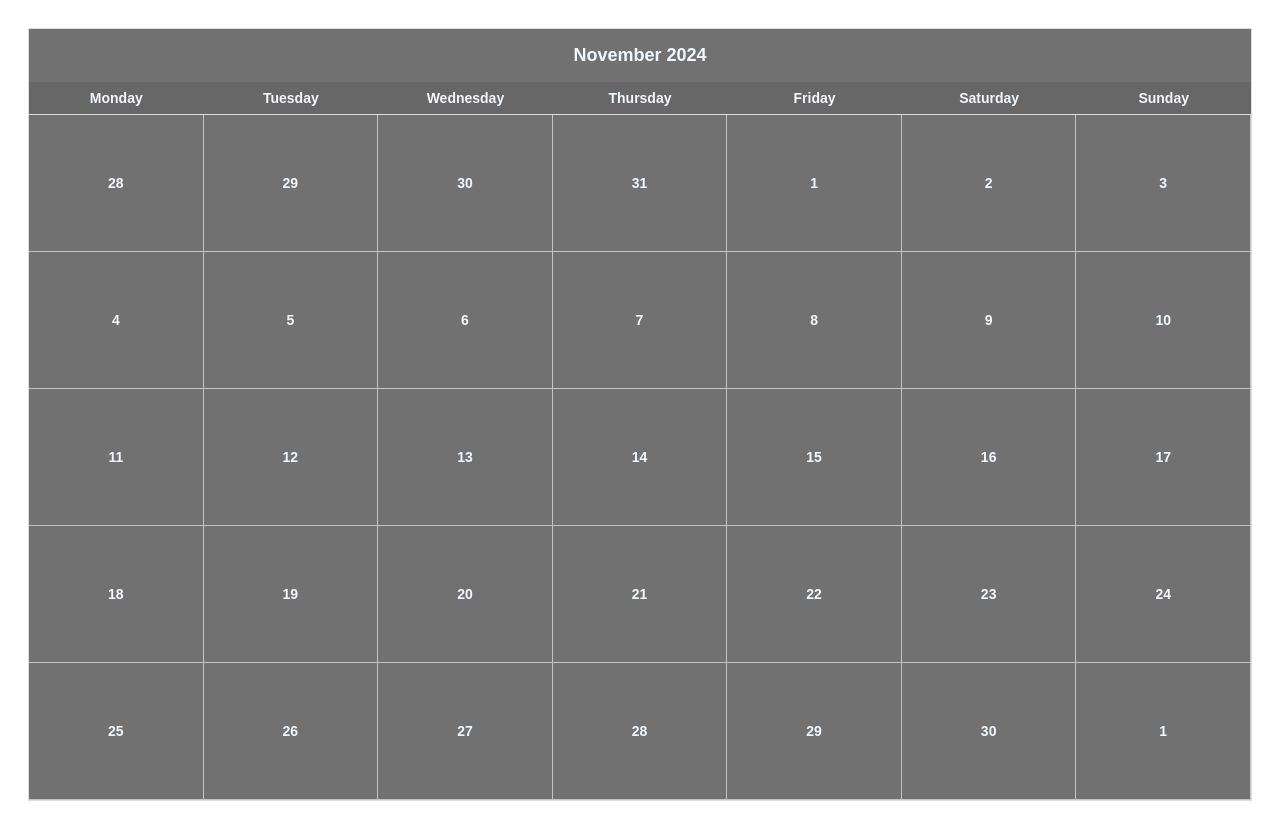
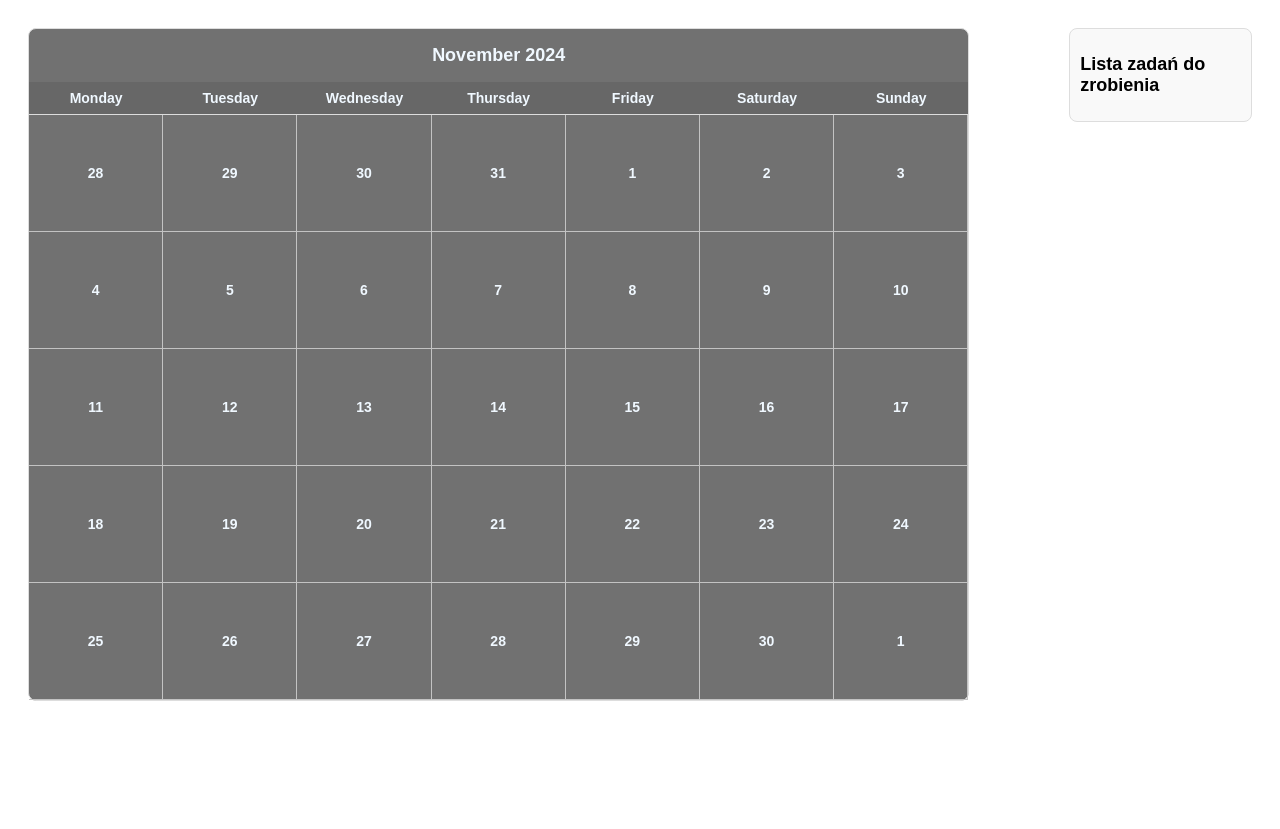
Before and after one commit to CzaroAmaro/to-do-calendar-angular, an Angular app: page / in a window 1280 px wide. After the commit the page ends 800 px from the top, so only its background shows below. Built offline with nearby package versions, Linux system fonts and the light colour scheme.

Commit message:
css list

```diff
--- a/src/app/calendar/calendar.component.css
+++ b/src/app/calendar/calendar.component.css
@@ -7,9 +7,10 @@
 .calendar {
   background-color: #717171;
   border: 1px solid #ddd;
-  width: 1400px;
+  width: 1100px;
   color: aliceblue;
   font-weight: bold;
+  border-radius: 8px;
 }
 
 .calendar-header {
@@ -38,7 +39,7 @@
 }
 
 .calendar-table-cell {
-  padding: 60px;
+  padding: 50px;
   border-bottom: 1px solid #c3c3c3;
   border-right: 1px solid #c3c3c3;
   font-size: 14px;
--- a/src/app/task-list/task-list.component.css
+++ b/src/app/task-list/task-list.component.css
@@ -0,0 +1,44 @@
+.task-list {
+  margin-left: 100px;
+  padding: 10px;
+  max-width: 600px;
+  background-color: #f9f9f9;
+  border: 1px solid #ddd;
+  border-radius: 8px;
+}
+
+h2{
+  font-size: 18px;
+}
+
+.task-list div {
+  display: flex;
+  justify-content: space-between;
+  align-items: center;
+  padding: 10px;
+  margin-bottom: 5px;
+  border-bottom: 1px solid #eee;
+}
+
+.task-list p {
+  margin: 0;
+  font-size: 16px;
+  color: #333;
+}
+
+/* Style for the "Remove" button */
+.task-list button {
+  padding: 5px 10px;
+  margin-left: 5px;
+  font-size: 14px;
+  color: #fff;
+  background-color: #dc3545;
+  border: none;
+  border-radius: 4px;
+  cursor: pointer;
+}
+
+/* Hover effect for the "Remove" button */
+.task-list button:hover {
+  background-color: #c82333;
+}
--- a/src/app/task-list/task-list.component.html
+++ b/src/app/task-list/task-list.component.html
@@ -1,4 +1,6 @@
+
 <div class="task-list">
+  <h2>Lista zadań do zrobienia</h2>
   <div *ngFor="let task of tasks; let i = index">
     <p>{{ task.date | date:'shortDate' }}: {{ task.task }}</p>
     <button (click)="removeTask(i)">Usuń</button>
```
